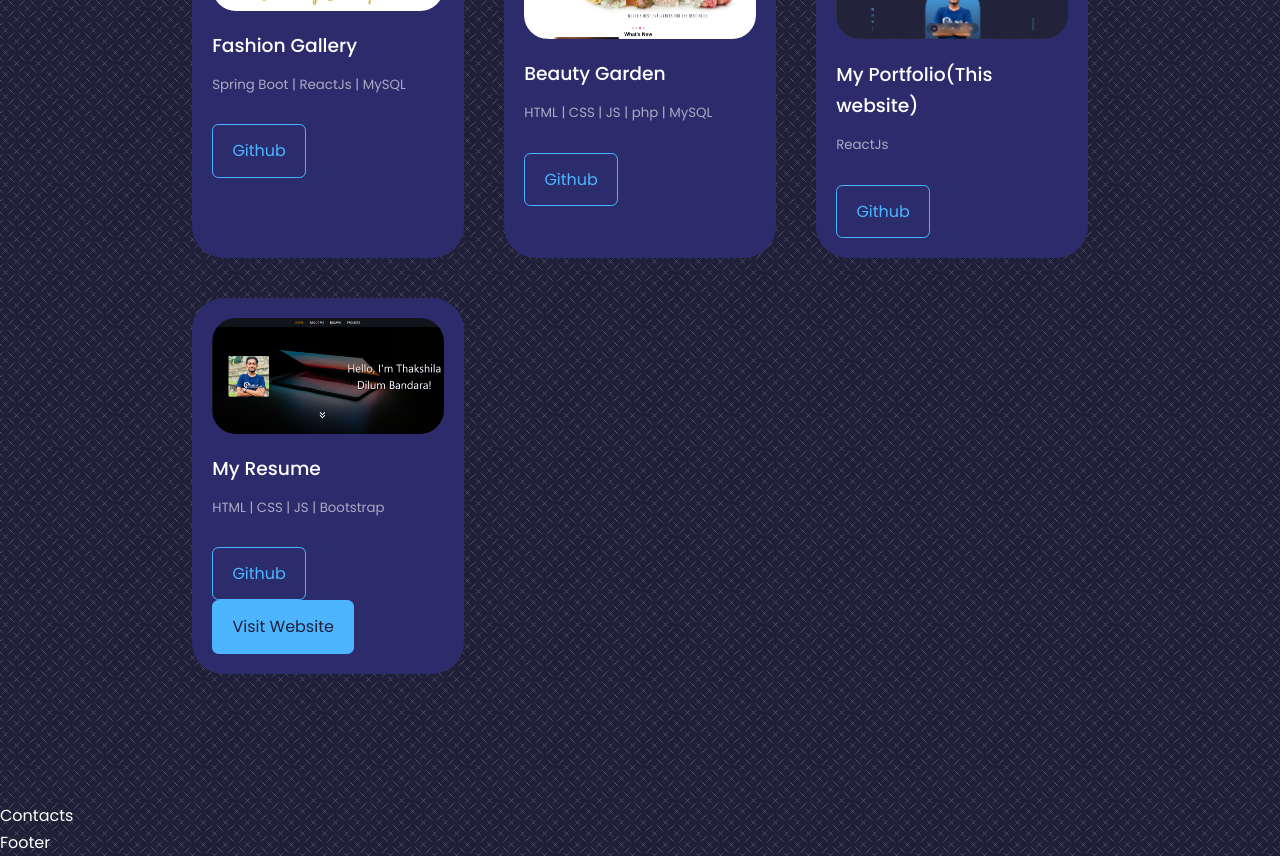
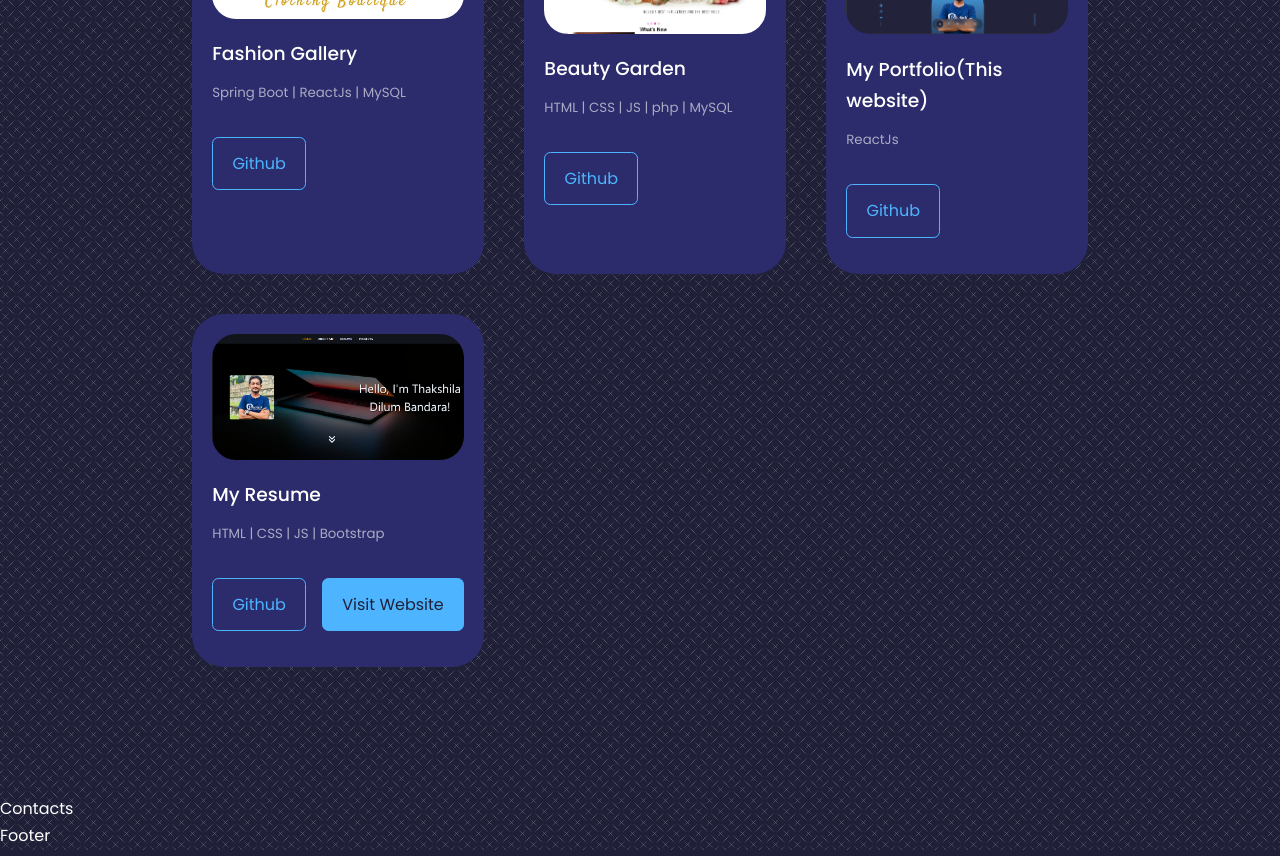
Before and after one commit to Thakshila-Bandara/my-portfolio, a React (Create React App) app: page / in a window 1280 px wide. Shown: the part 2560-3416 px from the top of the page. Built offline with nearby package versions, Linux system fonts and the light colour scheme.

Commit message:
modify: modify "myprojects" section.

```diff
--- a/src/components/myprojects/Myprojects.jsx
+++ b/src/components/myprojects/Myprojects.jsx
@@ -19,33 +19,45 @@ const Myprojects = () => {
                 <img src={IMG1} alt="" />
             </div>
             <h3>Fashion Gallery</h3>
-            <small className='text-light'>Spring Boot | ReactJs | MySQL</small><br /><br />
-            <a href="https://github.com/himani413/FashionGallery" target="_blank" rel='noreferrer' className='btn'>Github</a>
+            <small className='text-light'>Spring Boot | ReactJs | MySQL</small>
+            <div className="portfolio__item-cta">
+              <a href="https://github.com/himani413/FashionGallery" target="_blank" rel='noreferrer' className='btn'>Github</a>
+            </div>
+
         </article>
         <article className='portfolio__item'>
             <div className="portfolio__item-image">
                 <img src={IMG2} alt="" />
             </div>
             <h3>Beauty Garden</h3>
-            <small className='text-light'>HTML | CSS | JS | php | MySQL</small><br /><br />
-            <a href="https://github.com/Thakshila-Bandara/Beauty-Garden" target="_blank" rel='noreferrer' className='btn'>Github</a>
+            <small className='text-light'>HTML | CSS | JS | php | MySQL</small>
+            <div className="portfolio__item-cta">
+              <a href="https://github.com/Thakshila-Bandara/Beauty-Garden" target="_blank" rel='noreferrer' className='btn'>Github</a>
+            </div>
+
         </article>
         <article className='portfolio__item'>
             <div className="portfolio__item-image">
                 <img src={IMG4} alt="" />
             </div>
             <h3>My Portfolio(This website)</h3>
-            <small className='text-light'>ReactJs</small><br /><br />
-            <a href="https://github.com/Thakshila-Bandara/my-portfolio" target="_blank" rel='noreferrer' className='btn'>Github</a>
+            <small className='text-light'>ReactJs</small>
+            <div className="portfolio__item-cta">
+              <a href="https://github.com/Thakshila-Bandara/my-portfolio" target="_blank" rel='noreferrer' className='btn'>Github</a>
+            </div>
+
         </article>
         <article className='portfolio__item'>
             <div className="portfolio__item-image">
                 <img src={IMG3} alt="" />
             </div>
             <h3>My Resume</h3>
-            <small className='text-light'>HTML | CSS | JS | Bootstrap</small><br /><br />
-            <a href="https://github.com/Thakshila-Bandara/my-resume" target="_blank" rel='noreferrer' className='btn'>Github</a>
-            <a href="https://thakshila-bandara.github.io/my-resume/" target="_blank" rel='noreferrer' className='btn btn-primary'>Visit Website</a>
+            <small className='text-light'>HTML | CSS | JS | Bootstrap</small>
+            <div className="portfolio__item-cta">
+              <a href="https://github.com/Thakshila-Bandara/my-resume" target="_blank" rel='noreferrer' className='btn'>Github</a>
+              <a href="https://thakshila-bandara.github.io/my-resume/" target="_blank" rel='noreferrer' className='btn btn-primary'>Visit Website</a>
+            </div>
+
         </article>
       </div>
     </section>
--- a/src/components/myprojects/myprojects.css
+++ b/src/components/myprojects/myprojects.css
@@ -31,3 +31,11 @@
 
     margin: 1.2rem 0 .5rem;
 }
+
+.portfolio__item-cta{
+
+    display: flex;
+    margin-top: 2rem;
+    margin-bottom: 1rem;
+    gap: 1rem;
+}
```
